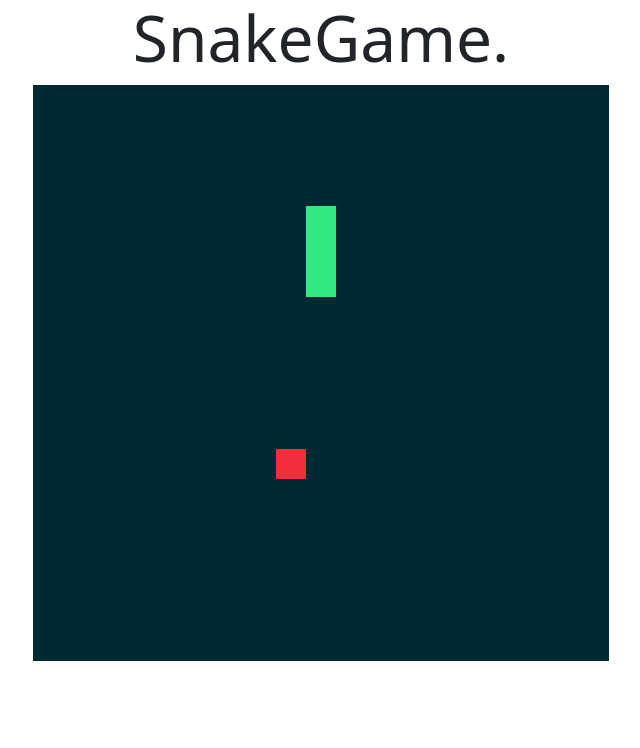
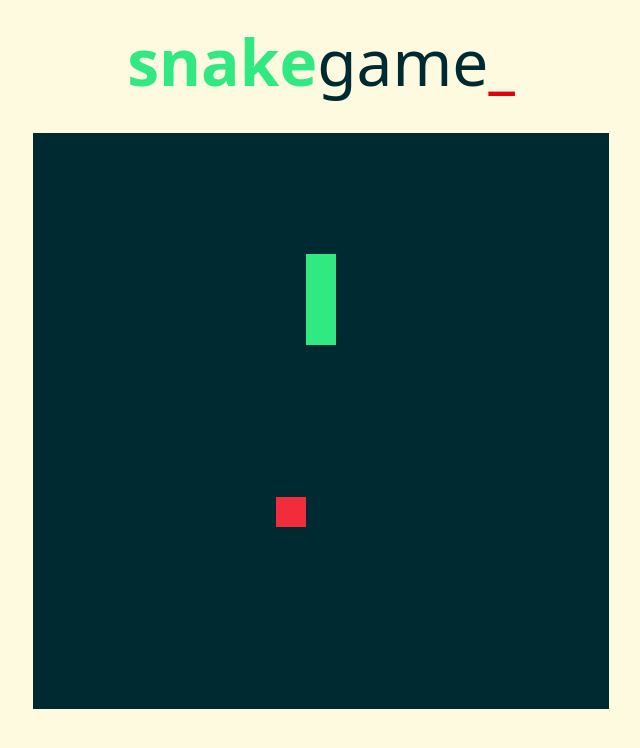
Before and after one commit to AlnnvN/js-snake-game, a plain HTML site: page index.html in a window 1280 px wide. Shown: the whole page, without its empty margins (319-959 px from the left). Drawn offline with nearby package versions, Linux system fonts and the light colour scheme.

Commit message:
design revamp

```diff
--- a/index.html
+++ b/index.html
@@ -10,10 +10,14 @@
 </head>
 <body>
     <div class="container">
-        <div class="container d-flex justify-content-center">
-            <h1 class="display-3">SnakeGame.</h1>
+        <div class="container mt-4 d-flex justify-content-center">
+
+            <h1 class="display-3" id="title1">snake</h1>
+            <h1 class="display-3" id="title2">game</h1>
+            <h1 class="display-3" id="title3">_</h1>
+
         </div>
-        <div class="container" id="canvas">
+        <div class="container mt-4" id="canvas">
 
         </div>
     </div>
--- a/script.js
+++ b/script.js
@@ -198,7 +198,9 @@ function Update(){
         let pos = new Position(Math.floor(Math.random()*Canvas.size),
         Math.floor(Math.random()*Canvas.size));
 
-        if(isHittingSnakeBody(pos) === false){
+        if(isHittingSnakeBody(pos) === false || (
+            Snake.posHistory[0].X === pos.X && Snake.posHistory[0].Y === pos.Y
+        )){
             Fruit.position = pos;
         }
         else{
@@ -210,7 +212,6 @@ function Update(){
     function placeFruit(){
         placeInCanvas(Fruit.position,Fruit.color);
         Fruit.isPlaced = true;
-        console.log("placing fruit at "+Fruit.position.X+","+Fruit.position.Y);
     }
 
     function isHittingSnakeBody(objPos){
--- a/style.css
+++ b/style.css
@@ -7,3 +7,22 @@
 #canvas{
     width: 45vw;
 }
+
+#title1{
+    color:#31e981;
+    font-weight: bold;
+}
+
+#title2{
+    color:#002A32;
+    font-weight: 500;
+}
+
+#title3{
+    color:#e2000f;
+    font-weight: bolder;
+}
+
+body{
+    background-color: #FEFAE0;
+}
```
